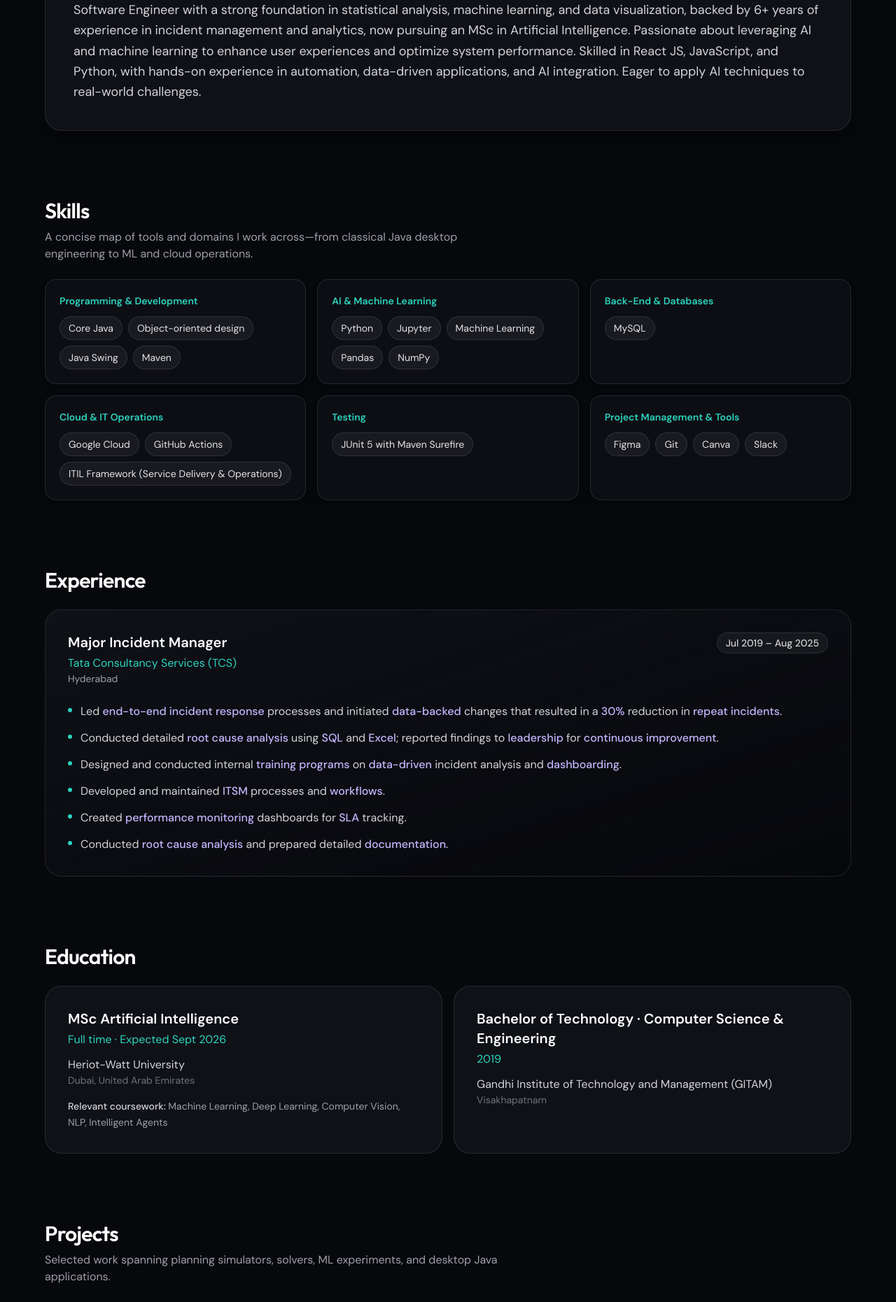
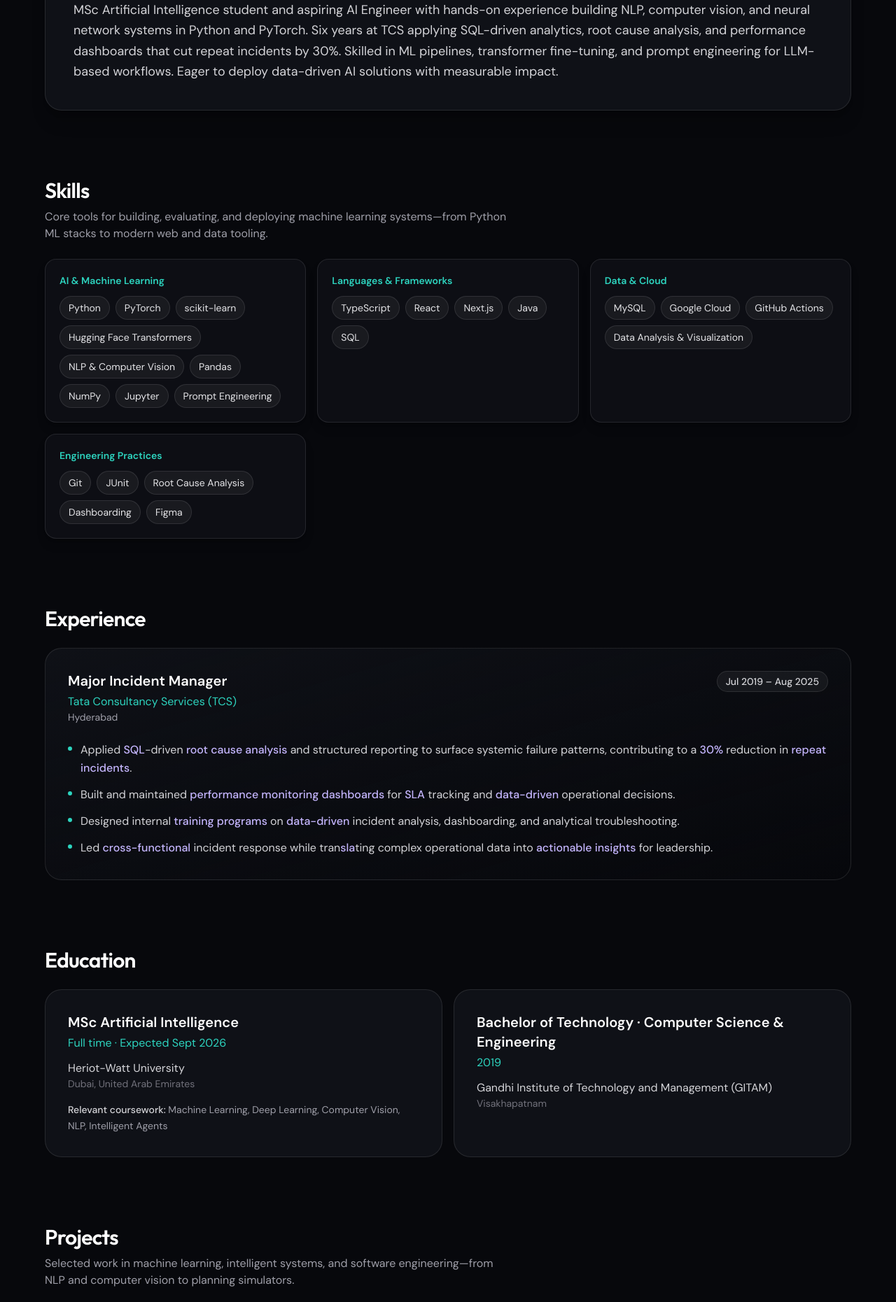
Before and after one commit to harshithalakshmi98/Harshitha_Portfolio, a Next.js app: page / in a window 1280 px wide. Shown: the part 880-2741 px from the top of the page at 70% size. Built offline with nearby package versions, Linux system fonts and the light colour scheme.

Commit message:
Portfolio updation

```diff
--- a/src/app/layout.tsx
+++ b/src/app/layout.tsx
@@ -18,11 +18,11 @@ const dmSans = DM_Sans({
 export const metadata: Metadata = {
   title: `${person.name} · ${person.title}`,
   description:
-    "AI Engineer portfolio — machine learning, data visualization, Java, Python, and incident analytics.",
+    "AI Engineer portfolio — NLP, computer vision, PyTorch, prompt engineering, and data-driven analytics.",
   openGraph: {
     title: `${person.name} · ${person.title}`,
     description:
-      "Software engineer pursuing MSc in AI; experience in analytics, ML, and full-stack adjacent tooling.",
+      "MSc AI student building ML systems in Python and PyTorch, with experience in analytics and prompt engineering.",
     type: "website",
   },
 };
--- a/src/components/ProjectsSection.tsx
+++ b/src/components/ProjectsSection.tsx
@@ -1,5 +1,5 @@
 import { highlightKeywords } from "@/lib/highlightKeywords";
-import { projects } from "@/data/portfolio";
+import { projectCategories, projects } from "@/data/portfolio";
 
 export function ProjectsSection() {
   return (
@@ -16,18 +16,31 @@ export function ProjectsSection() {
           Projects
         </h2>
         <p className="mt-2 max-w-2xl text-sm text-zinc-400 sm:text-base">
-          Selected work spanning planning simulators, solvers, ML experiments,
-          and desktop Java applications.
+          Selected work in machine learning, intelligent systems, and software
+          engineering—from NLP and computer vision to planning simulators.
         </p>
-        <ul className="mt-6 grid grid-cols-1 gap-4 md:grid-cols-2">
-          {projects.map((project) => (
+
+        <div className="mt-8 space-y-10">
+          {projectCategories.map((category) => {
+            const categoryProjects = projects.filter(
+              (project) => project.category === category,
+            );
+            if (categoryProjects.length === 0) return null;
+
+            return (
+              <div key={category}>
+                <h3 className="text-sm font-semibold uppercase tracking-wider text-[var(--accent)]">
+                  {category}
+                </h3>
+                <ul className="mt-4 grid grid-cols-1 gap-4 md:grid-cols-2">
+                  {categoryProjects.map((project) => (
                     <li
                       key={project.name}
                       className="group flex flex-col rounded-3xl border border-white/10 bg-[var(--surface)]/90 p-6 transition hover:border-[var(--accent)]/35 hover:shadow-lg hover:shadow-[var(--accent)]/5 sm:p-7"
                     >
-              <h3 className="text-base font-semibold text-white sm:text-lg">
+                      <h4 className="text-base font-semibold text-white sm:text-lg">
                         {project.name}
-              </h3>
+                      </h4>
                       <ul
                         className="mt-3 flex flex-wrap gap-2"
                         aria-label="Core technologies"
@@ -41,7 +54,10 @@ export function ProjectsSection() {
                         ))}
                       </ul>
                       <p className="mt-3 flex-1 text-sm leading-relaxed text-zinc-400">
-                {highlightKeywords(project.description, project.keywords)}
+                        {highlightKeywords(
+                          project.description,
+                          project.keywords,
+                        )}
                       </p>
                       <a
                         href={project.githubUrl}
@@ -62,6 +78,10 @@ export function ProjectsSection() {
                   ))}
                 </ul>
               </div>
+            );
+          })}
+        </div>
+      </div>
     </section>
   );
 }
--- a/src/components/SkillsSection.tsx
+++ b/src/components/SkillsSection.tsx
@@ -15,8 +15,8 @@ export function SkillsSection() {
           Skills
         </h2>
         <p className="mt-2 max-w-2xl text-sm text-zinc-400 sm:text-base">
-          A concise map of tools and domains I work across—from classical Java
-          desktop engineering to ML and cloud operations.
+          Core tools for building, evaluating, and deploying machine learning
+          systems—from Python ML stacks to modern web and data tooling.
         </p>
         <ul className="mt-6 grid grid-cols-1 gap-4 sm:grid-cols-2 lg:grid-cols-3">
           {skillGroups.map((group) => (
--- a/src/data/portfolio.ts
+++ b/src/data/portfolio.ts
@@ -10,7 +10,7 @@ export const person = {
 } as const;
 
 export const summary =
-  "Software Engineer with a strong foundation in statistical analysis, machine learning, and data visualization, backed by 6+ years of experience in incident management and analytics, now pursuing an MSc in Artificial Intelligence. Passionate about leveraging AI and machine learning to enhance user experiences and optimize system performance. Skilled in React JS, JavaScript, and Python, with hands-on experience in automation, data-driven applications, and AI integration. Eager to apply AI techniques to real-world challenges.";
+  "MSc Artificial Intelligence student and aspiring AI Engineer with hands-on experience building NLP, computer vision, and neural network systems in Python and PyTorch. Six years at TCS applying SQL-driven analytics, root cause analysis, and performance dashboards that cut repeat incidents by 30%. Skilled in ML pipelines, transformer fine-tuning, and prompt engineering for LLM-based workflows. Eager to deploy data-driven AI solutions with measurable impact.";
 
 export const navItems = [
   { id: "about", label: "About" },
@@ -24,37 +24,35 @@ export const navItems = [
 
 export const skillGroups = [
   {
-    title: "Programming & Development",
+    title: "AI & Machine Learning",
     items: [
-      "Core Java",
-      "Object-oriented design",
-      "Java Swing",
-      "Maven",
+      "Python",
+      "PyTorch",
+      "scikit-learn",
+      "Hugging Face Transformers",
+      "NLP & Computer Vision",
+      "Pandas",
+      "NumPy",
+      "Jupyter",
+      "Prompt Engineering",
     ],
   },
   {
-    title: "AI & Machine Learning",
-    items: ["Python", "Jupyter", "Machine Learning", "Pandas", "NumPy"],
+    title: "Languages & Frameworks",
+    items: ["TypeScript", "React", "Next.js", "Java", "SQL"],
   },
   {
-    title: "Back-End & Databases",
-    items: ["MySQL"],
-  },
-  {
-    title: "Cloud & IT Operations",
+    title: "Data & Cloud",
     items: [
+      "MySQL",
       "Google Cloud",
       "GitHub Actions",
-      "ITIL Framework (Service Delivery & Operations)",
+      "Data Analysis & Visualization",
     ],
   },
   {
-    title: "Testing",
-    items: ["JUnit 5 with Maven Surefire"],
-  },
-  {
-    title: "Project Management & Tools",
-    items: ["Figma", "Git", "Canva", "Slack"],
+    title: "Engineering Practices",
+    items: ["Git", "JUnit", "Root Cause Analysis", "Dashboarding", "Figma"],
   },
 ] as const;
 
@@ -65,31 +63,24 @@ export const experience = [
     location: "Hyderabad",
     period: "Jul 2019 – Aug 2025",
     highlightKeywords: [
-      "end-to-end incident response",
-      "data-backed",
+      "SQL",
+      "root cause analysis",
       "30%",
       "repeat incidents",
-      "root cause analysis",
-      "SQL",
-      "Excel",
-      "continuous improvement",
-      "leadership",
+      "dashboards",
       "data-driven",
-      "dashboarding",
-      "training programs",
-      "ITSM",
-      "workflows",
+      "analytics",
       "performance monitoring",
       "SLA",
-      "documentation",
+      "training programs",
+      "actionable insights",
+      "cross-functional",
     ],
     highlights: [
-      "Led end-to-end incident response processes and initiated data-backed changes that resulted in a 30% reduction in repeat incidents.",
-      "Conducted detailed root cause analysis using SQL and Excel; reported findings to leadership for continuous improvement.",
-      "Designed and conducted internal training programs on data-driven incident analysis and dashboarding.",
-      "Developed and maintained ITSM processes and workflows.",
-      "Created performance monitoring dashboards for SLA tracking.",
-      "Conducted root cause analysis and prepared detailed documentation.",
+      "Applied SQL-driven root cause analysis and structured reporting to surface systemic failure patterns, contributing to a 30% reduction in repeat incidents.",
+      "Built and maintained performance monitoring dashboards for SLA tracking and data-driven operational decisions.",
+      "Designed internal training programs on data-driven incident analysis, dashboarding, and analytical troubleshooting.",
+      "Led cross-functional incident response while translating complex operational data into actionable insights for leadership.",
     ],
   },
 ] as const;
@@ -112,11 +103,20 @@ export const education = [
   },
 ] as const;
 
+export const projectCategories = [
+  "AI & Machine Learning",
+  "Intelligent Systems",
+  "Software Engineering",
+] as const;
+
+export type ProjectCategory = (typeof projectCategories)[number];
+
 export const projects = [
   {
     name: "Google Maps Review Rating Classification — Applied Text Analytics (F21AA)",
+    category: "AI & Machine Learning" as ProjectCategory,
     description:
-      "Built a multi-class NLP system to predict 1–5 star ratings from Google Maps review text for Heriot-Watt F21AA coursework. Compared text preprocessing pipelines, TF-IDF and embedding features, classical models, BiLSTM sequence models, and fine-tuned transformers (DistilBERT, RoBERTa), with cross-validation, topic modelling, and Kaggle ensemble submissions.",
+      "Built a multi-class NLP system to predict 1–5 star ratings from Google Maps review text. Benchmarked text preprocessing pipelines, TF-IDF features, classical models, BiLSTM sequence models, and fine-tuned transformers (DistilBERT, RoBERTa) with stratified cross-validation, topic modelling, and Kaggle ensemble submissions.",
     githubUrl: "https://github.com/sagarr57/F21AA_CW2_PG_Group4",
     keywords: [
       "multi-class",
@@ -127,6 +127,7 @@ export const projects = [
       "DistilBERT",
       "RoBERTa",
       "Kaggle",
+      "cross-validation",
       "topic modelling",
     ],
     tech: [
@@ -140,9 +141,49 @@ export const projects = [
     ],
   },
   {
+    name: "AI-Driven Crop Recommendation and Disease Detection",
+    category: "AI & Machine Learning" as ProjectCategory,
+    description:
+      "Developed dual ML pipelines: crop recommendation from soil nutrients (N, P, K) and climate parameters, plus leaf-image disease classification across 38 classes using deep learning. Compared feature engineering and model architectures for agricultural decision support.",
+    githubUrl: "https://github.com/harshithalakshmi98/PG-Group-3",
+    keywords: [
+      "soil nutrients",
+      "climate parameters",
+      "disease detection",
+      "38 disease classes",
+      "deep learning",
+      "classification",
+      "feature engineering",
+    ],
+    tech: [
+      "Python",
+      "Deep Learning",
+      "Computer Vision",
+      "scikit-learn",
+      "Classification",
+    ],
+  },
+  {
+    name: "Biologically-Inspired ANN + PSO for Concrete Strength Prediction",
+    category: "AI & Machine Learning" as ProjectCategory,
+    description:
+      "Implemented a multi-layer ANN from scratch with configurable layers and activation functions, then optimized weights using a PSO algorithm with informant topology on the UCI Concrete Compressive Strength dataset. Evaluated against baseline regression approaches.",
+    githubUrl: "https://github.com/harshithalakshmi98/F21BC_PG09",
+    keywords: [
+      "ANN from scratch",
+      "activations",
+      "PSO algorithm",
+      "informant topology",
+      "UCI dataset",
+      "regression",
+    ],
+    tech: ["Python", "ANN", "PSO", "NumPy", "Machine Learning"],
+  },
+  {
     name: "Lunar Mission Visualizer — PDDL Planning Simulator",
+    category: "Intelligent Systems" as ProjectCategory,
     description:
-      "Designed frontend simulator for lunar exploration domain with PDDL-style plans. Implemented mission selection, visualization, and animated SVG maps.",
+      "Designed an interactive frontend simulator for a lunar exploration domain with PDDL-style plans. Implemented mission selection, plan visualization, and animated SVG maps for intelligent agent coursework.",
     githubUrl:
       "https://github.com/harshithalakshmi98/Lunar-Mission-Visualizer",
     keywords: [
@@ -151,13 +192,15 @@ export const projects = [
       "visualization",
       "SVG",
       "mission selection",
+      "intelligent agents",
     ],
     tech: ["PDDL", "React", "TypeScript", "SVG", "Planning"],
   },
   {
     name: "SudoSage — Intelligent Sudoku Solver",
+    category: "Intelligent Systems" as ProjectCategory,
     description:
-      "Built intelligent Sudoku solver using recursive backtracking and constraint propagation. Developed Next.js/React interface with interactive puzzle input.",
+      "Built an intelligent Sudoku solver using recursive backtracking and constraint propagation. Developed a Next.js/React interface with interactive puzzle input and step-by-step solving feedback.",
     githubUrl:
       "https://github.com/harshithalakshmi98/Intelligent-Sudoku-Solver",
     keywords: [
@@ -170,23 +213,10 @@ export const projects = [
     tech: ["Next.js", "React", "TypeScript", "Algorithms", "Backtracking"],
   },
   {
-    name: "Biologically-Inspired ANN + PSO for Concrete Strength Prediction",
+    name: "Coffee Shop Simulation",
+    category: "Software Engineering" as ProjectCategory,
     description:
-      "Implemented multi-layer ANN from scratch with flexible layers and activations. Developed PSO algorithm with informant topology on UCI dataset.",
-    githubUrl: "https://github.com/harshithalakshmi98/F21BC_PG09",
-    keywords: [
-      "ANN from scratch",
-      "activations",
-      "PSO algorithm",
-      "informant topology",
-      "UCI dataset",
-    ],
-    tech: ["Python", "ANN", "PSO", "NumPy", "Machine Learning"],
-  },
-  {
-    name: "Coffee Shop Simulation",
-    description:
-      "Built a Coffee Shop ordering and simulation system in Java (Maven) with Java Swing, using object-oriented design for menus, categorized items, customer orders, billing/discount logic, and an order store backed by CSV-loaded data. Developed Swing desktop UIs for order-taking and live simulation view with queue, server status, and dynamic staff changes. Implemented CSV loaders, structured reporting, thread-safe singleton event log with optional file output, and JUnit for core domain and billing behavior.",
+      "Built a Coffee Shop ordering and simulation system in Java (Maven) with Java Swing, using object-oriented design for menus, customer orders, billing logic, and CSV-backed data. Included thread-safe event logging and JUnit tests for core domain behavior.",
     githubUrl: "https://github.com/harshithalakshmi98/F21AS_PG04",
     keywords: [
       "Java Swing",
@@ -200,8 +230,9 @@ export const projects = [
   },
   {
     name: "Auction House Inventory System",
+    category: "Software Engineering" as ProjectCategory,
     description:
-      "Built an Auction House Inventory Management System in Java and Java Swing, modelling collectibles such as furniture, sculptures, and coins. Developed Swing UI for inventory, sorting, editing condition and price, CSV persistence, and statistics outputs.",
+      "Built an Auction House Inventory Management System in Java and Java Swing, modelling collectibles such as furniture, sculptures, and coins. Developed Swing UI for inventory management, sorting, CSV persistence, and statistics outputs.",
     githubUrl:
       "https://github.com/harshithalakshmi98/Auction-House-Inventory-System",
     keywords: [
@@ -213,23 +244,13 @@ export const projects = [
     ],
     tech: ["Java", "Swing", "OOP", "CSV", "Desktop UI"],
   },
-  {
-    name: "AI-Driven Crop Recommendation and Disease Detection",
-    description:
-      "Crop recommendation from soil nutrients (N, P, K) and climate parameters. Disease detection from leaf images across 38 disease classes using deep learning.",
-    githubUrl: "https://github.com/harshithalakshmi98/PG-Group-3",
-    keywords: [
-      "soil nutrients",
-      "climate parameters",
-      "Disease detection",
-      "38 disease classes",
-      "deep learning",
-    ],
-    tech: ["Python", "Deep Learning", "Computer Vision", "ML", "Classification"],
-  },
 ] as const;
 
 export const certifications = [
+  {
+    name: "Prompt Engineering: How to Talk to the AIs",
+    url: "https://www.linkedin.com/learning/certificates/4985edf4cef6d31bc473062e4d3bbe8606c25c3d23d94430fb8509aa9281ae74",
+  },
   {
     name: "Data Analysis | SQL, Tableau, Power BI & Excel | Real Projects",
     url: "https://www.udemy.com/certificate/UC-48f03065-5522-489b-a0fd-481b3947a829/",
```
Lines whose indentation alone changed are shown as unchanged.
